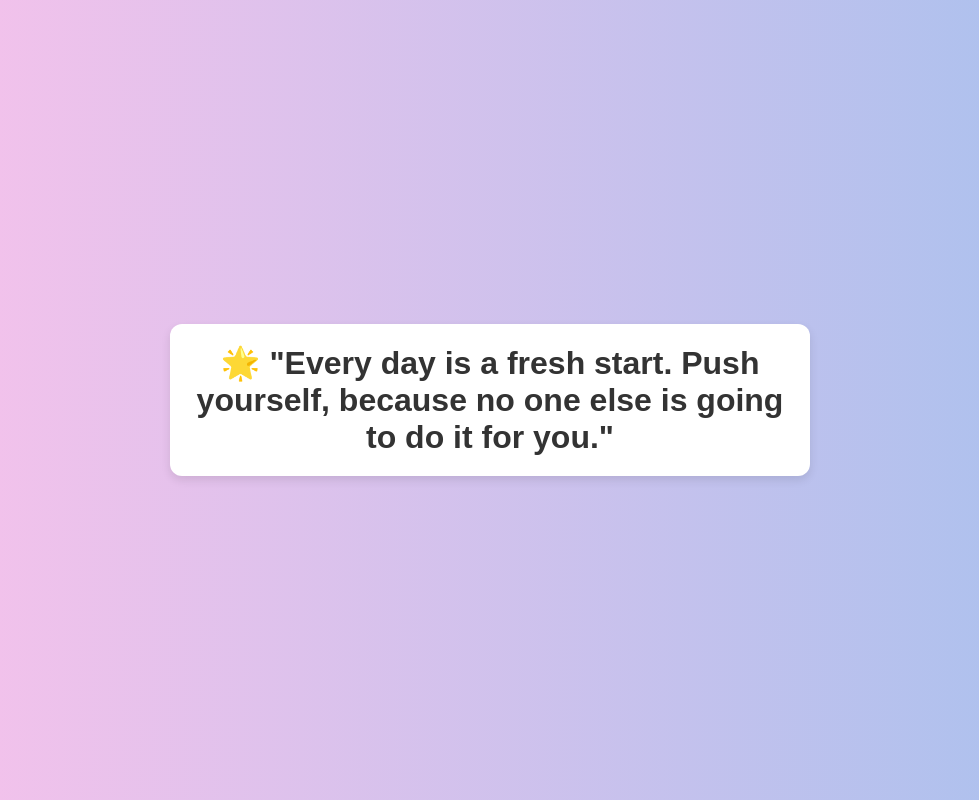
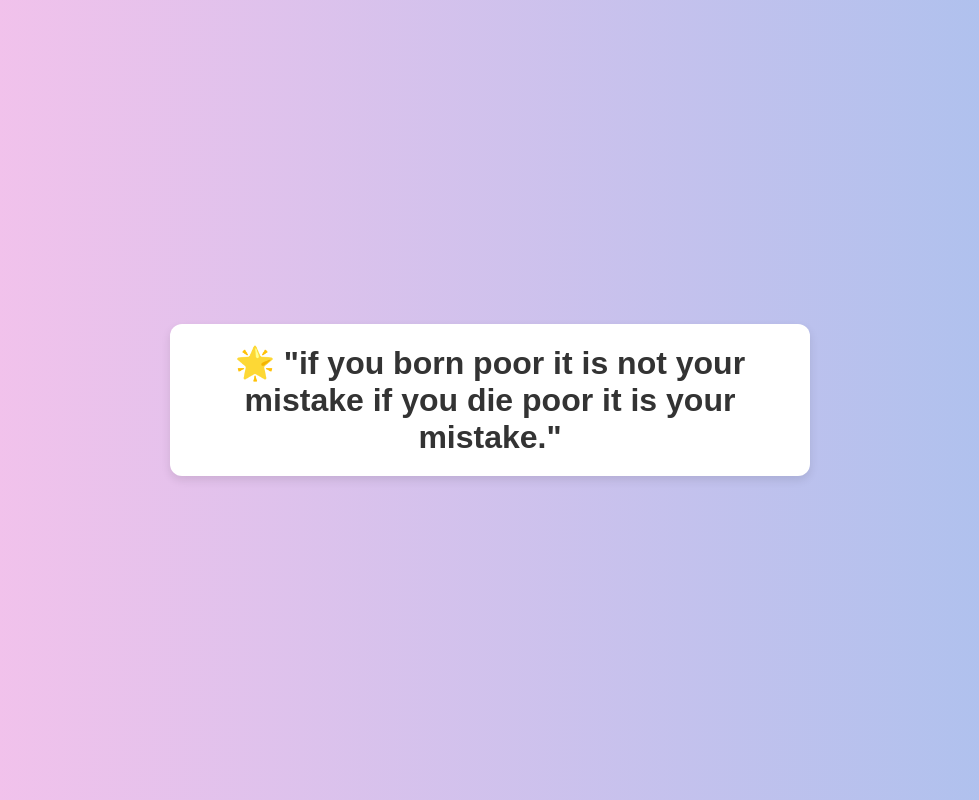
Before and after one commit to vipin-ethans/codepipe, a plain HTML site: page index.html in a window 1280 px wide. Shown: the whole page, without its empty margins (150-1129 px from the left). Drawn offline with Linux system fonts and the light colour scheme.

Commit message:
Update index.html

```diff
--- a/index.html
+++ b/index.html
@@ -28,7 +28,7 @@
 </head>
 <body>
     <div class="motivation">
-        🌟 <strong>"Every day is a fresh start. Push yourself, because no one else is going to do it for you."</strong>
+        🌟 <strong>"if you born poor it is not your mistake if you die poor it is your mistake."</strong>
     </div>
 </body>
 </html>
```
